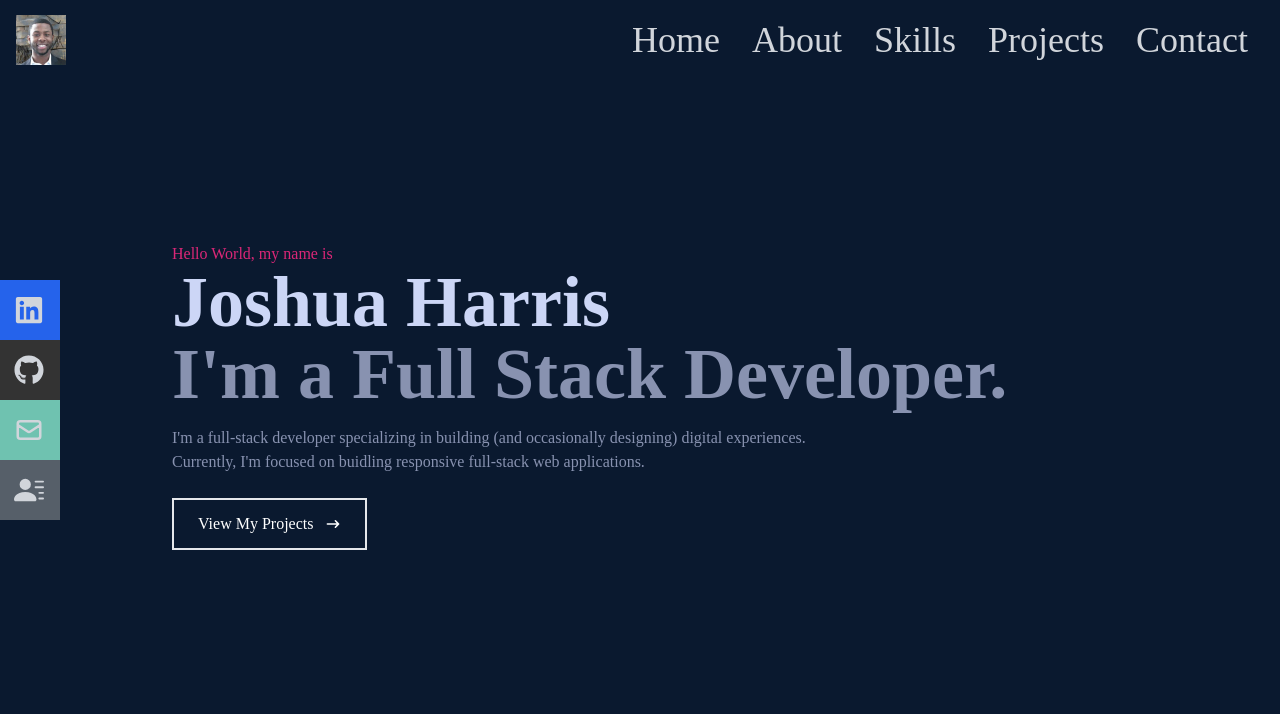
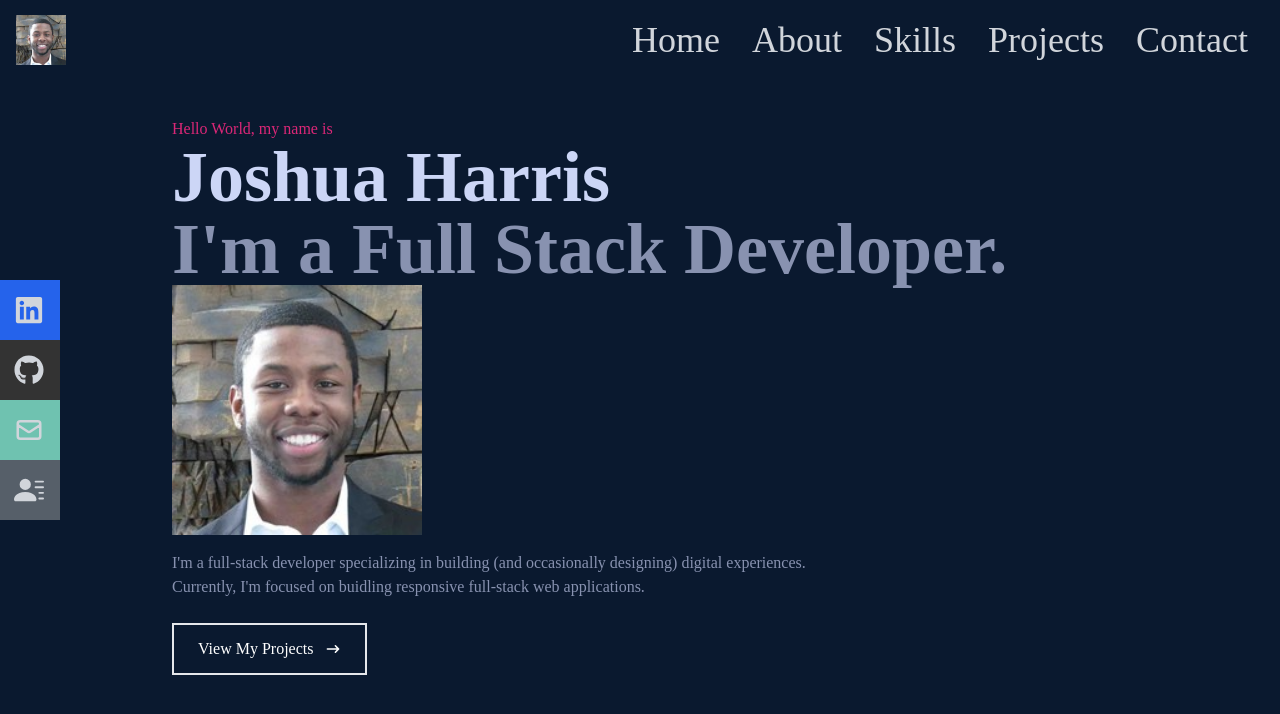
Before and after one commit to joshuaharris1103/my-portfolio, a React (Create React App) app: page / in a window 1280 px wide. Shown: the top 714 px of the page. Built offline with nearby package versions, Linux system fonts and the light colour scheme.

Commit message:
adding my photo to home

```diff
--- a/src/components/Home.jsx
+++ b/src/components/Home.jsx
@@ -2,6 +2,7 @@ import React, { useState } from "react";
 import { HiArrowNarrowRight } from "react-icons/hi";
 import Navbar from "./Navbar";
 import { Link } from "react-scroll";
+import Joshua from '../files/joshua.jpg'
 
 
 
@@ -19,6 +20,9 @@ const Home = () => {
         <h2 className="text- text-4xl sm:text-7xl font-bold text-[#8892b0]">
           I'm a Full Stack Developer.
         </h2>
+        <div>
+        <img src={Joshua} alt="my face" style={{ width: "250px"}} />
+        </div>
         <p className="text-[#8892b0] py-4 max-w-[700px]">
           I'm a full-stack developer specializing in building (and occasionally
           designing) digital experiences. Currently, I'm focused on buidling
```
